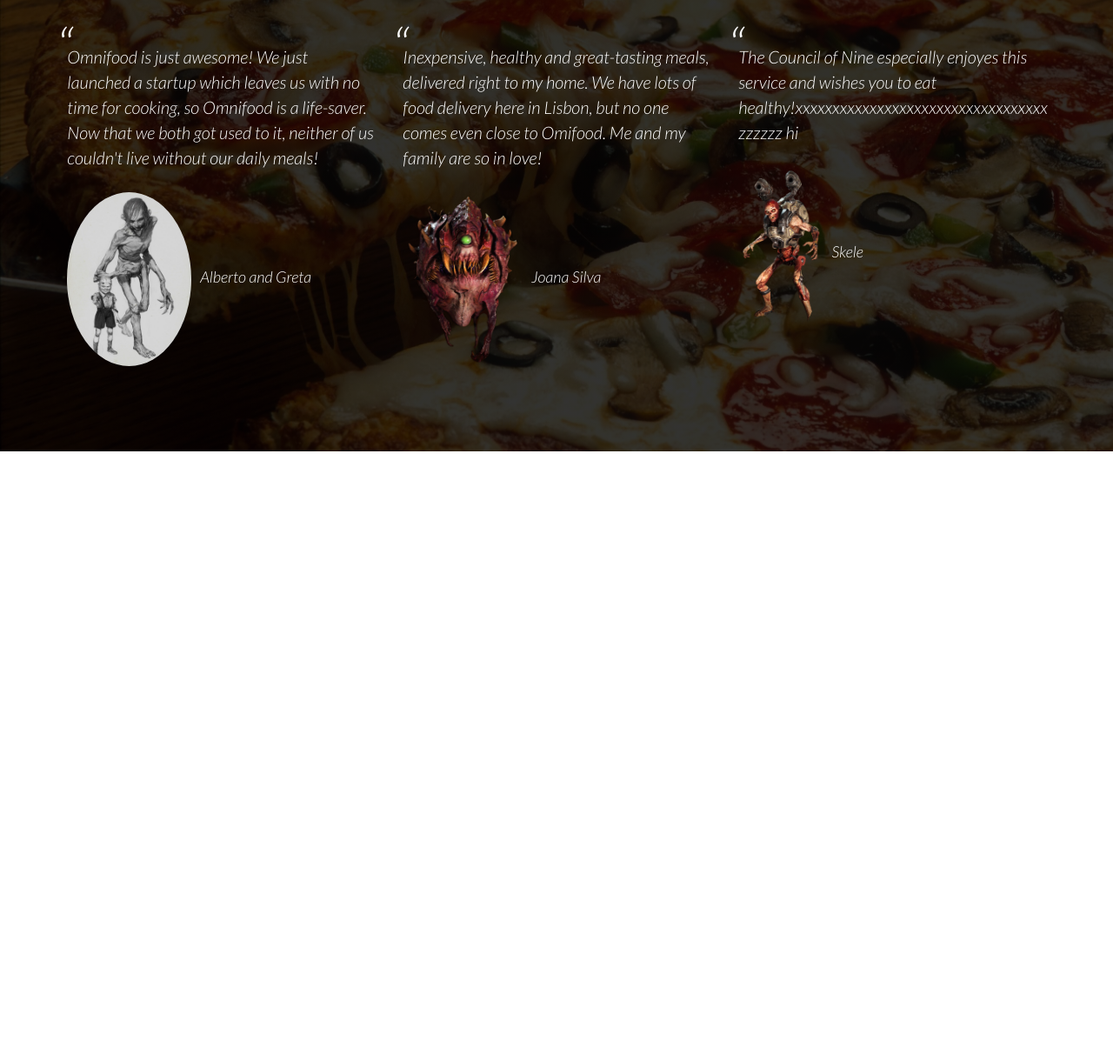
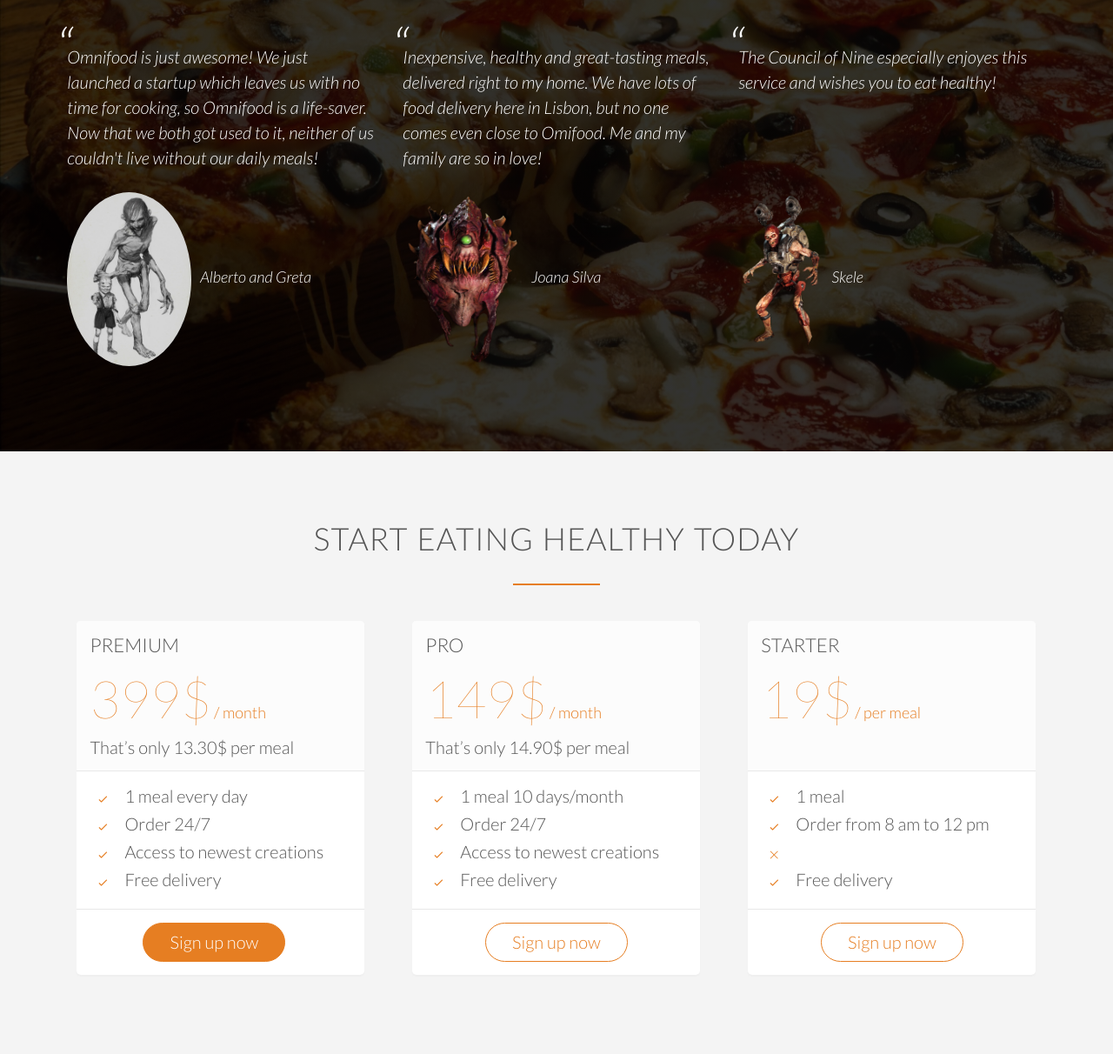
Before and after one commit to xTurbeaux/omnifood, a plain HTML site: page index.html in a window 1280 px wide. Shown: the part 3738-4950 px from the top of the page at 87% size. Before the commit the page ends 4257 px from the top, so only its background shows below. Drawn offline with Linux system fonts and the light colour scheme; files whose address does not match are found by name.

Commit message:
sign-up section added and styled

```diff
--- a/index.html
+++ b/index.html
@@ -249,14 +249,85 @@
             </div>
             <div class="col span-1-of-3">
                 <blockquote>
-                    The Council of Nine especially enjoyes this service and wishes you to eat healthy!xxxxxxxxxxxxxxxxxxxxxxxxxxxxxxxxxx
-                    zzzzzz
-                    hi
+                    The Council of Nine especially enjoyes this service and wishes you to eat healthy!
+                    <p>&nbsp;</p>
+                    <p>&nbsp;</p>
+                    <p>&nbsp;</p>
                     <cite><img src="resources/img/customer-3.jpg">Skele</cite>
                 </blockquote>
             </div>
           </div>
-        </section>
+    </section>
+
+    <section class="section-plans">
+        <div class="row">
+          <h2>Start eating healthy today</h2>
+        </div>
+        <div class="row">
+            <div class="col span-1-of-3">
+                <div class="plan-box">
+                    <div>
+                        <h3>Premium</h3>
+                        <p class="plan-price">399$<span> / month</span></p>
+                        <p class="plan-price-meal">That’s only 13.30$ per meal
+                        </p>
+                    </div>
+                    <div>
+                        <ul>
+                            <li><i class="ion-ios-checkmark-empty icon-small"></i>1 meal every day</li>
+                            <li><i class="ion-ios-checkmark-empty icon-small"></i>Order 24/7</li>
+                            <li><i class="ion-ios-checkmark-empty icon-small"></i>Access to newest creations</li>
+                            <li><i class="ion-ios-checkmark-empty icon-small"></i>Free delivery</li>
+                        </ul>
+                    </div>
+                    <div>
+                        <a href="#" class="btn btn-full">Sign up now</a>
+                    </div>
+                </div>
+            </div>
+            <div class="col span-1-of-3">
+                <div class="plan-box">
+                    <div>
+                        <h3>Pro</h3>
+                        <p class="plan-price">149$<span> / month</span></p>
+                        <p class="plan-price-meal">That’s only 14.90$ per meal
+                        </p>
+                    </div>
+                    <div>
+                        <ul>
+                            <li><i class="ion-ios-checkmark-empty icon-small"></i>1 meal 10 days/month</li>
+                            <li><i class="ion-ios-checkmark-empty icon-small"></i>Order 24/7</li>
+                            <li><i class="ion-ios-checkmark-empty icon-small"></i>Access to newest creations</li>
+                            <li><i class="ion-ios-checkmark-empty icon-small"></i>Free delivery</li>
+                        </ul>
+                    </div>
+                    <div>
+                        <a href="#" class="btn btn-ghost">Sign up now</a>
+                    </div>
+                </div>
+            </div>
+            <div class="col span-1-of-3">
+                <div class="plan-box">
+                    <div>
+                        <h3>Starter</h3>
+                        <p class="plan-price">19$<span> / per meal</span></p>
+                        <p class="plan-price-meal">&nbsp;</p>
+                    </div>
+                    <div>
+                        <ul>
+                            <li><i class="ion-ios-checkmark-empty icon-small"></i>1 meal</li>
+                            <li><i class="ion-ios-checkmark-empty icon-small"></i>Order from 8 am to 12 pm</li>
+                            <li><i class="ion-ios-close-empty icon-small"></i></li>
+                            <li><i class="ion-ios-checkmark-empty icon-small"></i>Free delivery</li>
+                        </ul>
+                    </div>
+                    <div>
+                        <a href="#" class="btn btn-ghost">Sign up now</a>
+                    </div>
+                </div>
+            </div>
+        </div>
+    </section>
 
 
 
--- a/resources/css/style.css
+++ b/resources/css/style.css
@@ -394,3 +394,59 @@ cite img {
     margin-right: 10px;
     vertical-align: middle;
 }
+
+/* -------------------- */
+/* SIGN-UP SECTION */
+/* -------------------- */
+
+.section-plans {
+    background-color: #f4f4f4;
+}
+
+.plan-box {
+    background-color: #fff;
+    border-radius: 5px;
+    width: 90%;
+    margin-left: 5%;
+    box-shadow: 0 2px 2px #efefef;
+}
+
+.plan-box div {
+    padding: 15px;
+    border-bottom: 1px solid #e8e8e8;
+}
+
+.plan-box div:first-child {
+    background-color: #fcfcfc;
+    border-top-left-radius: 5px;
+    border-top-right-radius: 5px;
+}
+
+.plan-box div:last-child {
+    text-align: center;
+    border: 0;
+}
+
+.plan-price {
+    font-size: 300%;
+    margin-bottom: 10px;
+    font-weight: 100;
+    color: #e67e22;
+}
+
+.plan-price span {
+    font-size: 30%;
+    font-weight: 300;
+}
+
+plan-price-meal {
+    font-size: 80%;
+}
+
+.plan-box ul {
+    list-style: none;
+}
+
+.plan- box ul li {
+    padding: 5px 0;
+}
```
